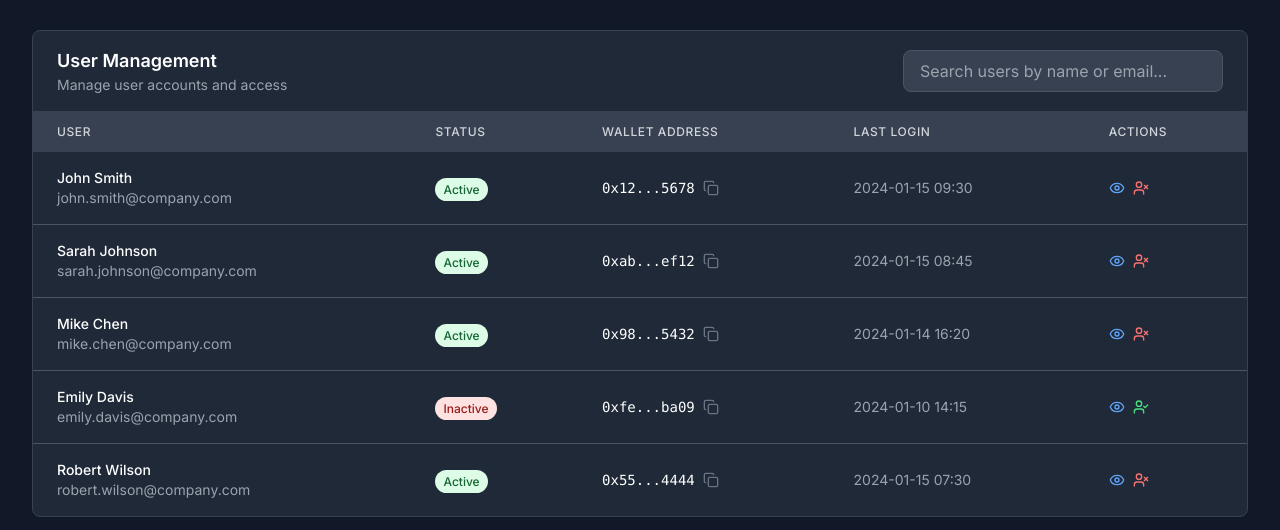
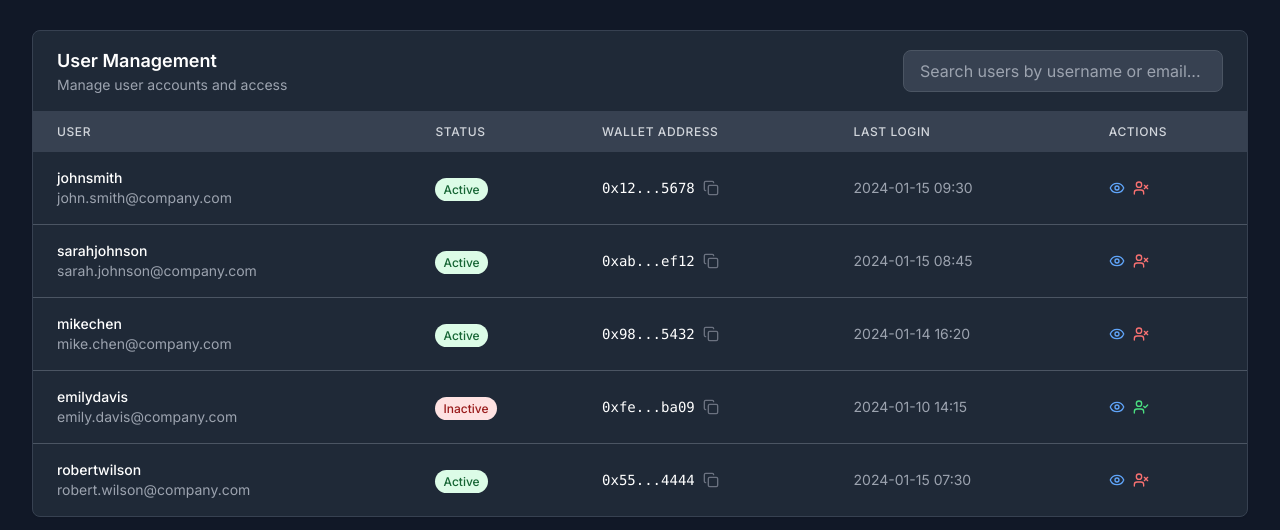
Before and after one commit to Kilros0817/tb_admin, a Next.js app: page /admin in a window 1280 px wide. Shown: the part 159-689 px from the top of the page. Built offline with nearby package versions, Linux system fonts and the light colour scheme.

Commit message:
Show username instead of full name in USER column

```diff
--- a/components/UserManagement.tsx
+++ b/components/UserManagement.tsx
@@ -7,7 +7,7 @@ import UserStatusModal from './modals/UserStatusModal';
 
 interface User {
   id: number;
-  name: string;
+  username: string;
   email: string;
   role: string;
   status: string;
@@ -25,11 +25,11 @@ export default function UserManagement() {
 
   // Demo data moved to component level
   const users: User[] = [
-    { id: 1, name: 'John Smith', email: 'john.smith@company.com', role: 'Editor', status: 'Active', lastLogin: '2024-01-15 09:30', walletAddress: '0x1234567890abcdef1234567890abcdef12345678' },
-    { id: 2, name: 'Sarah Johnson', email: 'sarah.johnson@company.com', role: 'Viewer', status: 'Active', lastLogin: '2024-01-15 08:45', walletAddress: '0xabcdef1234567890abcdef1234567890abcdef12' },
-    { id: 3, name: 'Mike Chen', email: 'mike.chen@company.com', role: 'Admin', status: 'Active', lastLogin: '2024-01-14 16:20', walletAddress: '0x9876543210fedcba9876543210fedcba98765432' },
-    { id: 4, name: 'Emily Davis', email: 'emily.davis@company.com', role: 'Editor', status: 'Inactive', lastLogin: '2024-01-10 14:15', walletAddress: '0xfedcba0987654321fedcba0987654321fedcba09' },
-    { id: 5, name: 'Robert Wilson', email: 'robert.wilson@company.com', role: 'Viewer', status: 'Active', lastLogin: '2024-01-15 07:30', walletAddress: '0x5555666677778888999900001111222233334444' }
+    { id: 1, username: 'johnsmith', email: 'john.smith@company.com', role: 'Editor', status: 'Active', lastLogin: '2024-01-15 09:30', walletAddress: '0x1234567890abcdef1234567890abcdef12345678' },
+    { id: 2, username: 'sarahjohnson', email: 'sarah.johnson@company.com', role: 'Viewer', status: 'Active', lastLogin: '2024-01-15 08:45', walletAddress: '0xabcdef1234567890abcdef1234567890abcdef12' },
+    { id: 3, username: 'mikechen', email: 'mike.chen@company.com', role: 'Admin', status: 'Active', lastLogin: '2024-01-14 16:20', walletAddress: '0x9876543210fedcba9876543210fedcba98765432' },
+    { id: 4, username: 'emilydavis', email: 'emily.davis@company.com', role: 'Editor', status: 'Inactive', lastLogin: '2024-01-10 14:15', walletAddress: '0xfedcba0987654321fedcba0987654321fedcba09' },
+    { id: 5, username: 'robertwilson', email: 'robert.wilson@company.com', role: 'Viewer', status: 'Active', lastLogin: '2024-01-15 07:30', walletAddress: '0x5555666677778888999900001111222233334444' }
   ];
 
   // Filter users based on search term
@@ -37,7 +37,7 @@ export default function UserManagement() {
     if (!searchTerm) return users;
 
     return users.filter(user =>
-      user.name.toLowerCase().includes(searchTerm.toLowerCase()) ||
+      user.username.toLowerCase().includes(searchTerm.toLowerCase()) ||
       user.email.toLowerCase().includes(searchTerm.toLowerCase())
     );
   }, [searchTerm]);
@@ -73,7 +73,7 @@ export default function UserManagement() {
   };
 
   const handleStatusToggle = (user: User) => {
-    setStatusModalUser({ id: user.id, name: user.name, status: user.status });
+    setStatusModalUser({ id: user.id, name: user.username, status: user.status });
     setIsStatusModalOpen(true);
   };
 
@@ -94,7 +94,7 @@ export default function UserManagement() {
           <div className="w-80">
             <input
               type="text"
-              placeholder="Search users by name or email..."
+              placeholder="Search users by username or email..."
               value={searchTerm}
               onChange={(e) => setSearchTerm(e.target.value)}
               className="w-full px-4 py-2 border border-gray-300 dark:border-gray-600 rounded-lg bg-white dark:bg-gray-700 text-gray-900 dark:text-white placeholder-gray-500 dark:placeholder-gray-400 focus:outline-none focus:ring-2 focus:ring-blue-500 focus:border-transparent transition-all duration-200"
@@ -119,7 +119,7 @@ export default function UserManagement() {
               <tr key={user.id} className="hover:bg-gray-50 dark:hover:bg-gray-700">
                 <td className="px-6 py-4">
                   <div>
-                    <div className="text-sm font-medium text-gray-900 dark:text-white">{user.name}</div>
+                    <div className="text-sm font-medium text-gray-900 dark:text-white">{user.username}</div>
                     <div className="text-sm text-gray-500 dark:text-gray-400">{user.email}</div>
                   </div>
                 </td>
@@ -180,7 +180,7 @@ export default function UserManagement() {
                   {searchTerm ? (
                     <div>
                       <p className="text-lg font-medium">No users found</p>
-                      <p className="text-sm">No users match your search criteria "{searchTerm}"</p>
+                      <p className="text-sm">No users match your search criteria for username or email "{searchTerm}"</p>
                     </div>
                   ) : (
                     <p>No users available</p>
```
